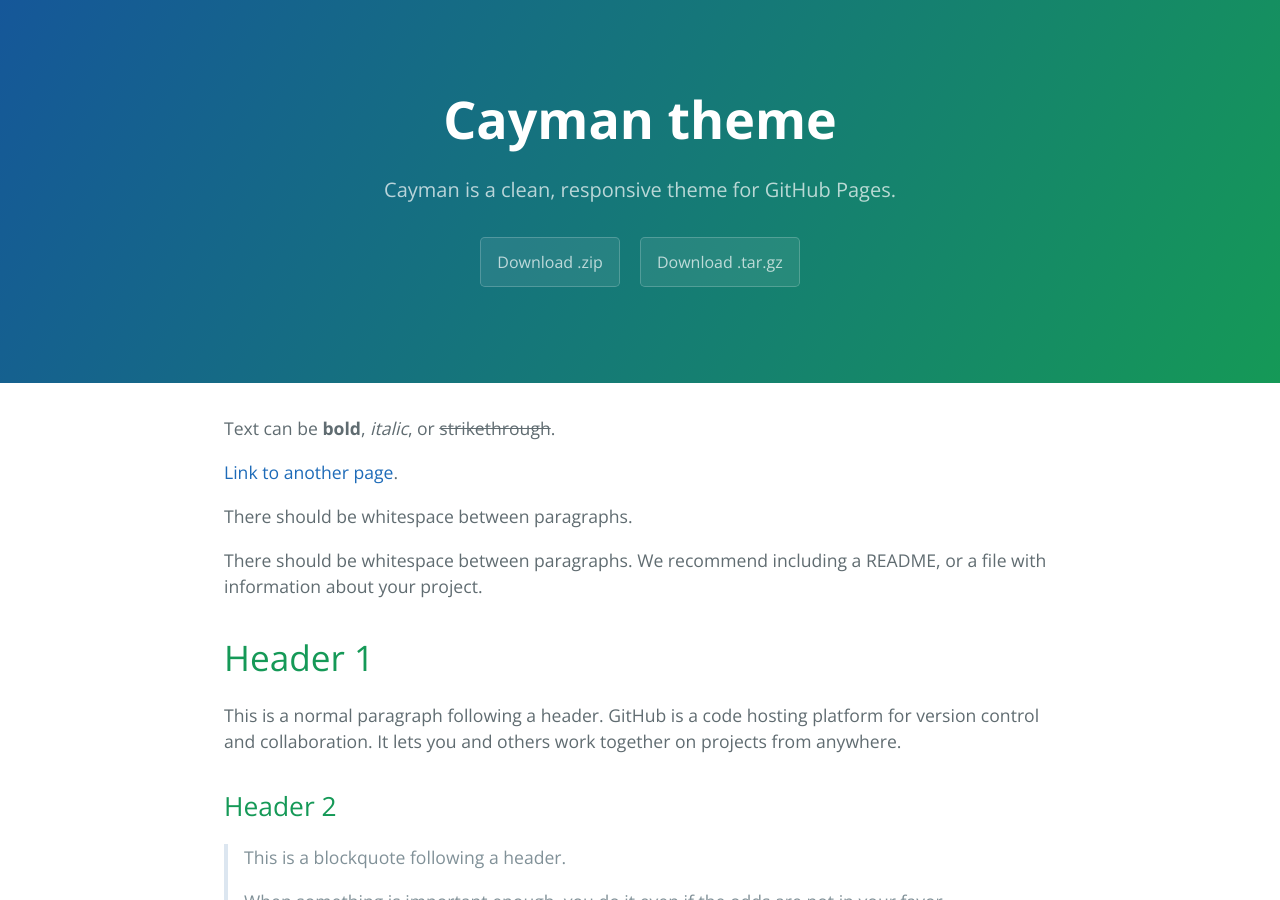
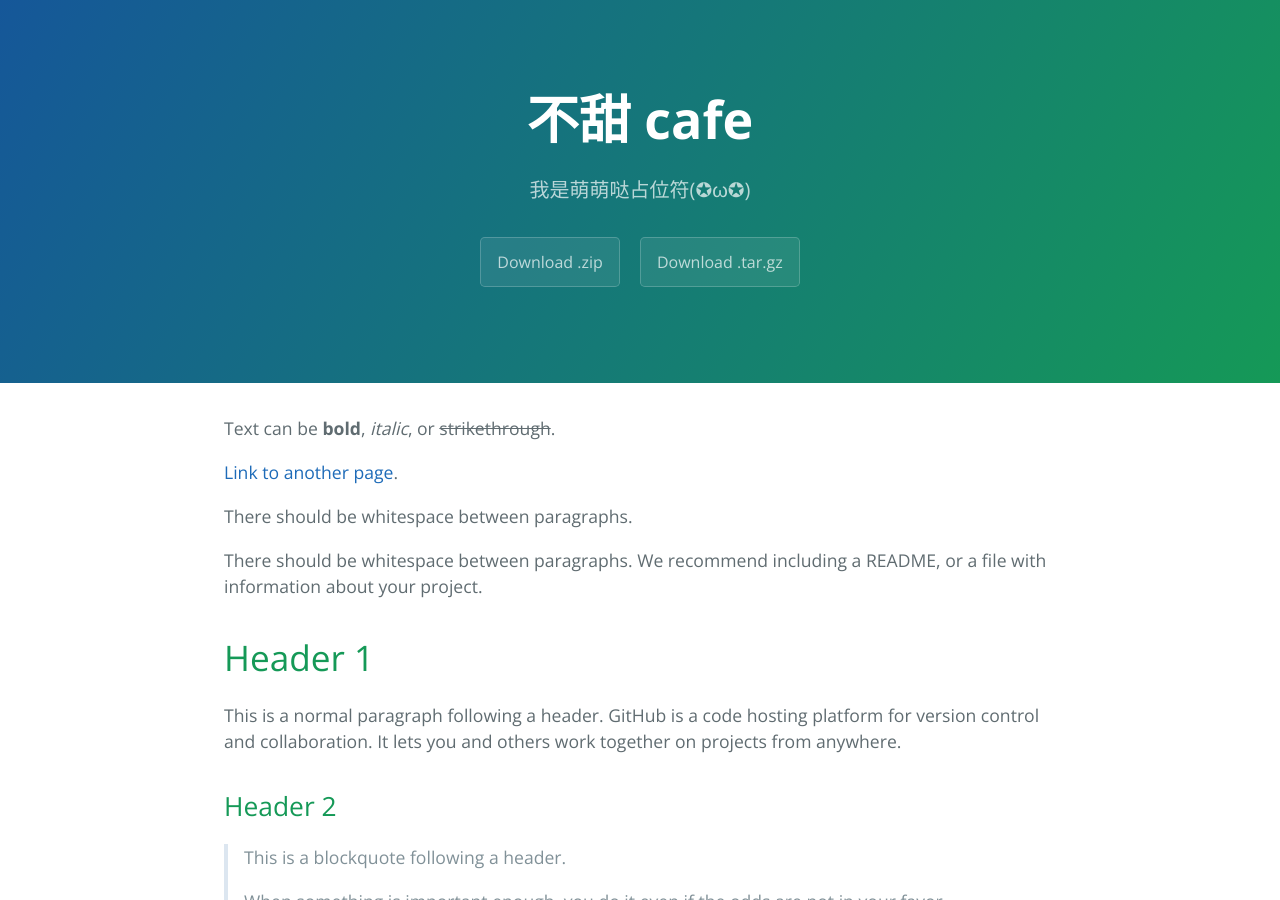
Before and after one commit to arthasxkyang/arthasxkyang.github.io, a Jekyll site: the page built from index.md, in a window 1280 px wide and 900 px high. Built offline with Jekyll 4.4.1, drawn with Linux system fonts in a browser that asks for light colours.

Commit message:
Update _config.yml

```diff
--- a/_config.yml
+++ b/_config.yml
@@ -1,5 +1,5 @@
-title: Cayman theme
-description: Cayman is a clean, responsive theme for GitHub Pages.
+title: 不甜 cafe
+description: 我是萌萌哒占位符(✪ω✪)
 show_downloads: true
 google_analytics:
 theme: jekyll-theme-cayman
```
